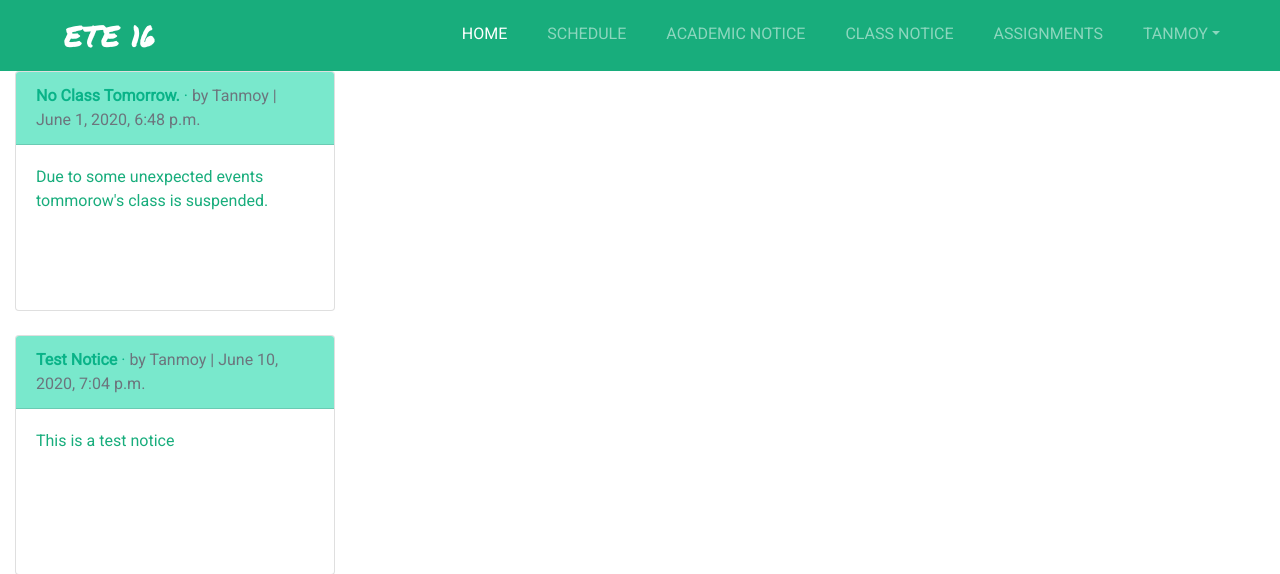
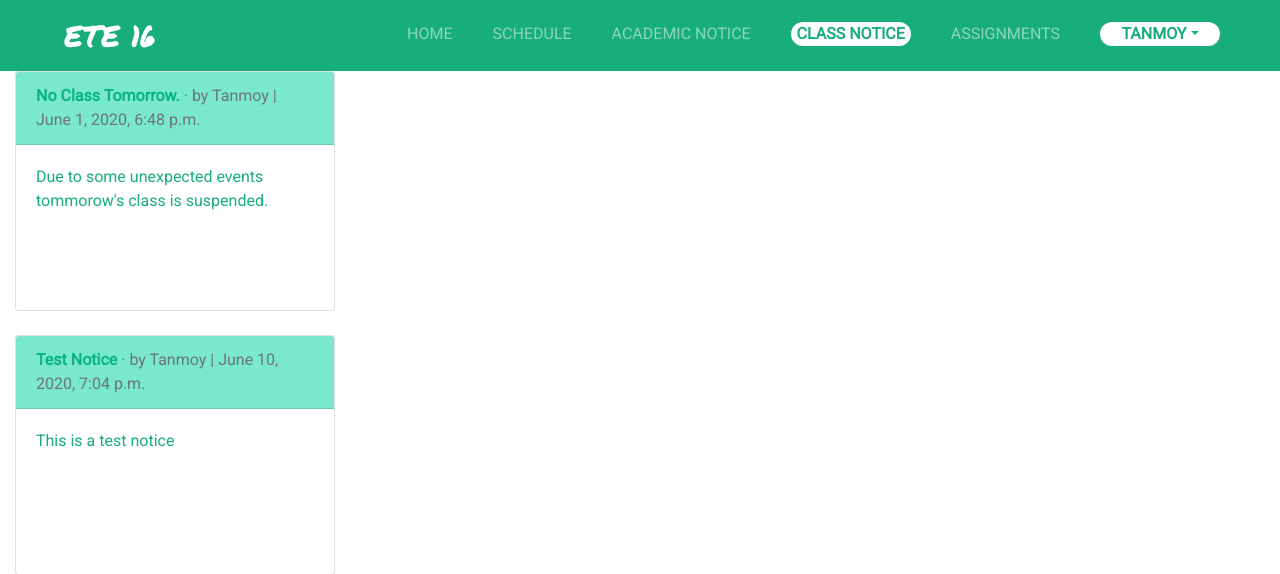
Before and after one commit to Tanmoy-Sarkar/Varsity-Management-System, a Django app: page /class_notice/ in a window 1280 px wide. Shown: the top 574 px of the page. Run offline with Django 3.2, Linux system fonts and the light colour scheme; a user stored in the database is signed in; data comes from the database, SQL or seed files in the repository; some libraries are stand-ins or nearby versions.

Commit message:
adding animation and active link

```diff
--- a/static/css/base.css
+++ b/static/css/base.css
@@ -35,6 +35,31 @@ table.table-bordered > tbody > tr > td {
 }
 .custom-header {
     color: #18AD7C;
+    animation: move 3s;
+  -webkit-animation: move 3s;
+}
+@keyframes move {
+  from {
+    margin-left: 100%;
+    width: 300%;
+  }
+
+  to {
+    margin-left: 0%;
+    width: 100%;
+  }
+}
+
+@-webkit-keyframes move {
+  from {
+    margin-left: 100%;
+    width: 300%;
+  }
+
+  to {
+    margin-left: 0%;
+    width: 100%;
+  }
 }
 table thead tr {
     background-color:; ;
@@ -46,8 +71,8 @@ tr{
     width: 20rem;
     height: 15rem;
     font-family: 'Lato', sans-serif;
-font-family: 'Open Sans', sans-serif;
-font-family: 'Roboto', sans-serif;
+    font-family: 'Open Sans', sans-serif;
+    font-family: 'Roboto', sans-serif;
 
 }
 .card-title i:hover{
@@ -193,6 +218,7 @@ ul.navbar-nav .nav-item:after {
 .navbar-nav .nav-item:hover:after {
     width: 100%;
     background:white;
+    border-radius: 100px;
 }
 @media all and (min-width: 992px) {
     .navbar .nav-item .dropdown-menu{  display:block; opacity: 0;  visibility: hidden; transition:.3s; margin-top:0;  }
@@ -201,3 +227,20 @@ ul.navbar-nav .nav-item:after {
     .navbar .dropdown-menu.fade-up{ top:180%;  }
     .navbar .nav-item:hover .dropdown-menu{ transition: .3s; opacity:1; visibility:visible; top:100%; transform: rotateX(0deg); }
 }
+  .navbar-nav .nav-item > a.active {
+    width: 120px;
+    background: white;
+    border-radius: 100px ;
+    color:  #18AD7C !important;
+    text-align: center;
+    font-weight: bolder;
+}
+#studentmenu {
+    width: 120px;
+    background: white;
+    border-radius: 100px ;
+    color:  #18AD7C !important;
+    text-align: center;
+    font-weight: bolder;
+
+}
--- a/templates/base.html
+++ b/templates/base.html
@@ -16,28 +16,30 @@
 	<script src="https://kit.fontawesome.com/f59fb37702.js" crossorigin="anonymous"></script>
 </head>
 <body>
-	<nav class="navbar navbar-expand-lg navbar-dark  custom-navbar">
+	<nav class="navbar navbar-expand-lg navbar-dark active  custom-navbar">
 		<a class="navbar-brand ml-lg-5" href="{% url 'home' %}">ETE 16</a>
 		<button class="navbar-toggler" type="button" data-toggle="collapse" data-target="#navbarNav" aria-controls="navbarNav" aria-expanded="false" aria-label="Toggle navigation">
 		<span class="navbar-toggler-icon"></span>
 		</button>
 		<div class="collapse navbar-collapse" id="navbarNav">
 		<ul class="navbar-nav ml-auto mr-4">
-		  <li class="nav-item active">
-		    <a class="nav-link" href="#">Home<span class="sr-only">(current)</span></a>
+			{% with url_name=request.resolver_match.url_name %}
+		  <li class="nav-item">
+		    <a class="nav-link {% if url_name == 'home' %} active{% endif %} "href="{% url 'home' %}">Home<span class="sr-only">(current)</span></a>
 		  </li>
 		  <li class="nav-item">
-		    <a class="nav-link" href="{% url 'schedule' %}">Schedule</a>
+		    <a class="nav-link {% if url_name == 'schedule' %} active{% endif %}" href="{% url 'schedule' %}">Schedule</a>
 		  </li>
 		  <li class="nav-item">
-		    <a class="nav-link" href="{% url 'academic_notice' %}">Academic Notice</a>
+		    <a class="nav-link {% if url_name == 'academic_notice' %} active{% endif %}" href="{% url 'academic_notice' %}">Academic Notice</a>
 		  </li>
 		  <li class="nav-item">
-		    <a class="nav-link" href="{% url 'class_notice_list' %}">Class Notice</a>
+		    <a class="nav-link {% if url_name == 'class_notice_list' %} active{% endif %}" href="{% url 'class_notice_list' %}">Class Notice</a>
 		  </li>
 		  <li class="nav-item">
-		  	<a class="nav-link" href="{% url 'assignment_list' %}">Assignments</a>
+		  	<a class="nav-link {% if url_name == 'assignment_list' %} active{% endif %} " href="{% url 'assignment_list' %}">Assignments</a>
 		  </li>
+		  {% endwith %}
 	{% if user.is_authenticated %}
 			<li class="nav-item">
 				<a href="#" class="nav-link dropdown-toggle" id="studentmenu" data-toggle="dropdown" aria-haspopup="true" aria-expanded="false">{{ user.username }}</a>
@@ -66,9 +68,7 @@
 
 	{% endblock content %}
 	</div>
-	<script src="https://code.jquery.com/jquery-3.5.1.slim.min.js" integrity="sha384-DfXdz2htPH0lsSSs5nCTpuj/zy4C+OGpamoFVy38MVBnE+IbbVYUew+OrCXaRkfj" crossorigin="anonymous"></script>
-	<script src="https://cdn.jsdelivr.net/npm/popper.js@1.16.0/dist/umd/popper.min.js" integrity="sha384-Q6E9RHvbIyZFJoft+2mJbHaEWldlvI9IOYy5n3zV9zzTtmI3UksdQRVvoxMfooAo" crossorigin="anonymous"></script>
-	<script src="https://stackpath.bootstrapcdn.com/bootstrap/4.5.0/js/bootstrap.min.js" integrity="sha384-OgVRvuATP1z7JjHLkuOU7Xw704+h835Lr+6QL9UvYjZE3Ipu6Tp75j7Bh/kR0JKI" crossorigin="anonymous"></script>
+
 
 <!-- Footer -->
 	<section id="footer" class="mt-4">
@@ -98,5 +98,9 @@
 	</section>
 	<!-- ./Footer -->
 
+<script src="https://code.jquery.com/jquery-3.5.1.slim.min.js" integrity="sha384-DfXdz2htPH0lsSSs5nCTpuj/zy4C+OGpamoFVy38MVBnE+IbbVYUew+OrCXaRkfj" crossorigin="anonymous"></script>
+<script src="https://cdn.jsdelivr.net/npm/popper.js@1.16.0/dist/umd/popper.min.js" integrity="sha384-Q6E9RHvbIyZFJoft+2mJbHaEWldlvI9IOYy5n3zV9zzTtmI3UksdQRVvoxMfooAo" crossorigin="anonymous"></script>
+<script src="https://stackpath.bootstrapcdn.com/bootstrap/4.5.0/js/bootstrap.min.js" integrity="sha384-OgVRvuATP1z7JjHLkuOU7Xw704+h835Lr+6QL9UvYjZE3Ipu6Tp75j7Bh/kR0JKI" crossorigin="anonymous"></script>
+
 </body>
 </html>
```
